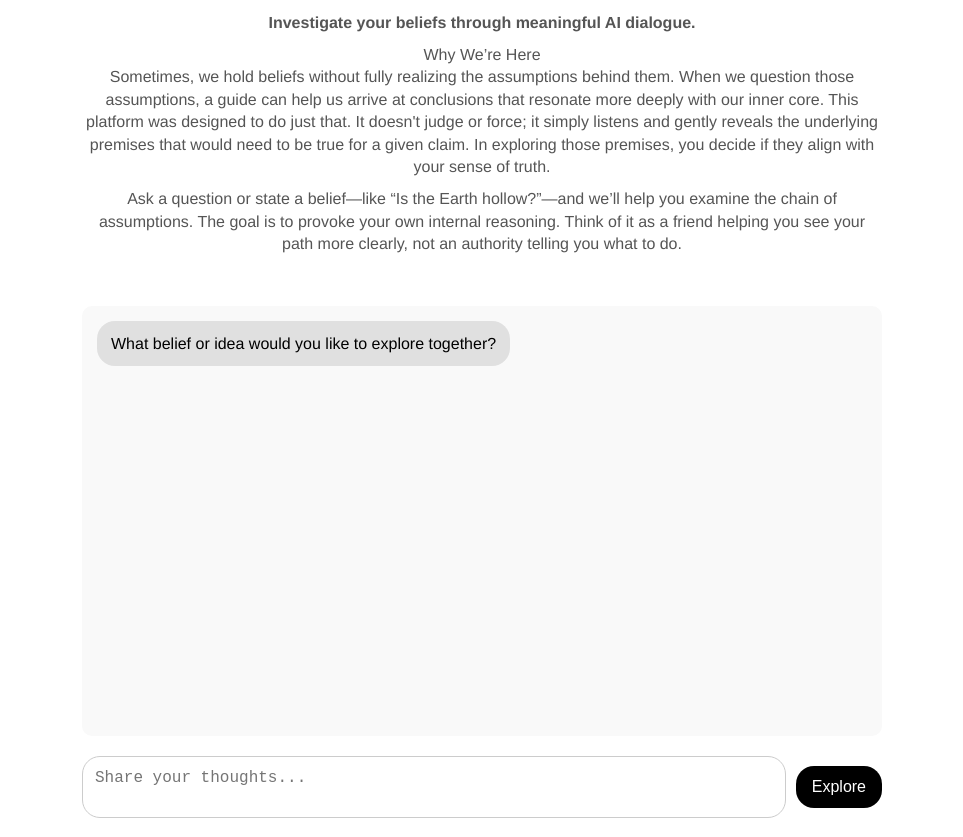
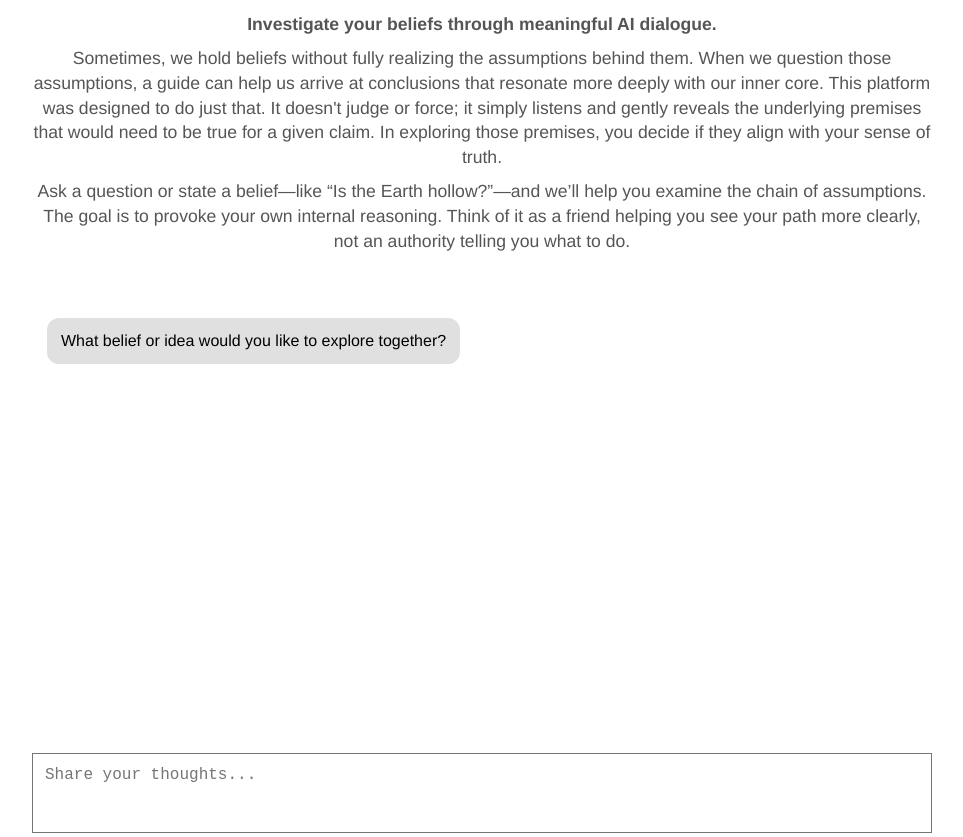
Before and after one commit to ai4he/belief-explorer, a plain HTML site: page index.html in a window 1280 px wide. Shown: the part 115-952 px from the top of the page, without its empty margins (158-1121 px from the left). Drawn offline with Linux system fonts and the light colour scheme.

Commit message:
Update index.html

```diff
--- a/index.html
+++ b/index.html
@@ -4,7 +4,7 @@
   <meta charset="UTF-8">
   <title>Belief Explorer</title>
   <style>
-    /* Global styling */
+    /* Global styles */
     body {
       font-family: 'Helvetica Neue', Helvetica, Arial, sans-serif;
       margin: 0;
@@ -13,26 +13,30 @@
       color: #000000;
       line-height: 1.6;
     }
+    /* Dark mode support */
     @media (prefers-color-scheme: dark) {
       body {
         background-color: #121212;
         color: #ffffff;
+      }
+      .chat-container, .input-area, .footer {
+        background-color: #1e1e1e;
       }
       textarea {
         background-color: #2c2c2c;
         color: #ffffff;
       }
     }
-    /* Main container with fixed max-width */
+    /* Main container */
     .container {
-      max-width: 800px;
+      max-width: 900px;
       margin: 0 auto;
     }
     /* Header styling */
     .header {
       text-align: center;
+      margin-bottom: 20px;
       padding: 20px 0;
-      margin-bottom: 20px;
     }
     .header h1 {
       margin: 0;
@@ -41,28 +45,27 @@
     }
     .header .subtitles {
       margin-top: 15px;
-      font-size: 1em;
+      font-size: 1.1em;
       color: #555;
       line-height: 1.4;
     }
     .header .subtitles p {
       margin: 10px 0;
     }
-    /* Chat container styled like a messaging app (WhatsApp-like) */
+    /* Chat container: no borders, increased height */
     .chat-container {
-      background: #f9f9f9;
-      border-radius: 10px;
+      background: transparent;
       padding: 15px;
       height: 400px;
       overflow-y: auto;
+      margin-bottom: 20px;
       display: flex;
       flex-direction: column;
-      gap: 8px;
-      margin-bottom: 20px;
+      gap: 10px;
     }
     .message {
       padding: 10px 14px;
-      border-radius: 18px;
+      border-radius: 12px;
       max-width: 70%;
       word-wrap: break-word;
       margin: 0;
@@ -73,33 +76,32 @@
       align-self: flex-start;
     }
     .user-message {
-      background: #d1ffd1;
+      background: #f5f5f5;
       color: #000;
       align-self: flex-end;
     }
-    /* Input area styled to mimic mobile chat input */
+    /* Input area: no border lines */
     .input-area {
       display: flex;
-      align-items: center;
+      flex-direction: column;
       gap: 10px;
     }
     textarea {
-      flex: 1;
+      width: 100%;
       padding: 12px;
       font-size: 16px;
       resize: none;
       box-sizing: border-box;
-      border: 1px solid #ccc;
-      border-radius: 18px;
-      outline: none;
+      background: transparent;
+      /* Removed border for a minimalist look */
     }
     button {
       background-color: #000;
       color: #fff;
       font-size: 16px;
       border: none;
-      padding: 12px 16px;
-      border-radius: 18px;
+      padding: 12px;
+      border-radius: 8px;
       cursor: pointer;
       transition: background-color 0.3s;
     }
@@ -118,14 +120,16 @@
       border-radius: 50%;
       border-left-color: #000;
       animation: spin 1s linear infinite;
+      margin: 10px auto;
     }
     @keyframes spin {
       to { transform: rotate(360deg); }
     }
-    /* Footer within container for consistent margins */
+    /* Footer: full-width, consistent margins */
     .footer {
+      width: 100%;
+      padding: 20px;
       margin-top: 30px;
-      padding-top: 20px;
       font-size: 0.95em;
       text-align: center;
       color: #777;
@@ -139,13 +143,11 @@
 </head>
 <body>
   <div class="container">
-    <!-- Header with title and subtitles -->
     <div class="header">
       <h1>Belief Explorer</h1>
       <div class="subtitles">
         <p><strong>Investigate your beliefs through meaningful AI dialogue.</strong></p>
         <p>
-          Why We’re Here<br>
           Sometimes, we hold beliefs without fully realizing the assumptions behind them. When we question those assumptions, a guide can help us arrive at conclusions that resonate more deeply with our inner core. This platform was designed to do just that. It doesn't judge or force; it simply listens and gently reveals the underlying premises that would need to be true for a given claim. In exploring those premises, you decide if they align with your sense of truth.
         </p>
         <p>
@@ -154,22 +156,19 @@
       </div>
     </div>
 
-    <!-- Chat container -->
     <div class="chat-container" id="chatContainer">
       <div class="message assistant-message">
         What belief or idea would you like to explore together?
       </div>
     </div>
 
-    <!-- Input area -->
     <div class="input-area">
-      <textarea id="userInput" rows="2" placeholder="Share your thoughts..."></textarea>
+      <textarea id="userInput" rows="3" placeholder="Share your thoughts..."></textarea>
       <button id="sendButton">Explore</button>
       <div id="spinner" class="spinner" style="display: none;"></div>
     </div>
   </div>
 
-  <!-- Footer -->
   <div class="footer">
     <p><strong>About Belief Explorer:</strong></p>
     <p>
@@ -183,7 +182,7 @@
   </div>
 
   <script>
-    // Update API_URL to match your n8n webhook endpoint.
+    // Set your n8n webhook URL here
     const API_URL = 'https://gpu.haielab.org/webhook/deepseek-llama-demo';
     const chatContainer = document.getElementById('chatContainer');
     const userInput = document.getElementById('userInput');
@@ -212,11 +211,11 @@
       const text = userInput.value.trim();
       if (!text) return;
 
-      // Add user message to conversation history and re-render.
+      // Add the user message to conversation history and re-render
       conversationHistory.push({ role: 'user', content: text });
       renderConversation();
 
-      // Clear input, disable button, and show spinner.
+      // Clear input, disable button, show spinner
       userInput.value = '';
       userInput.disabled = true;
       sendButton.disabled = true;
```
